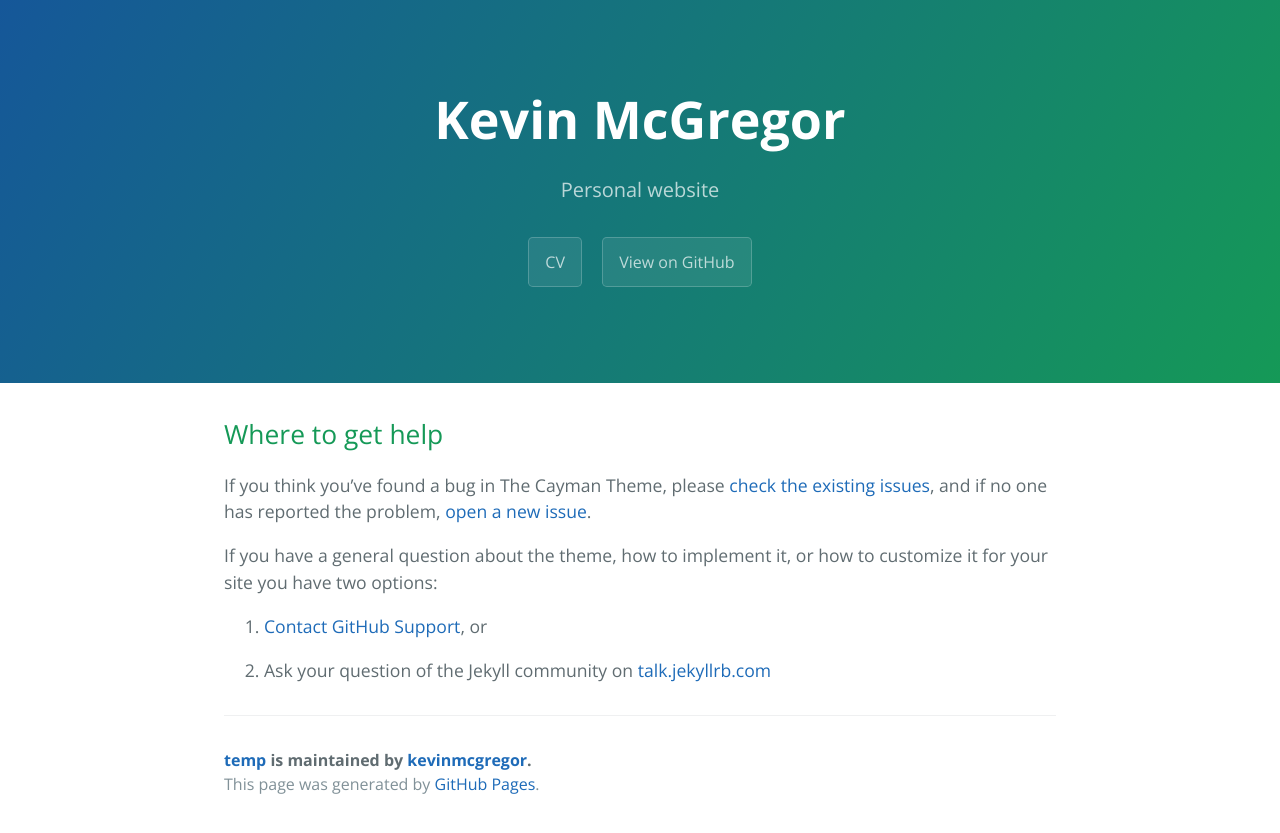
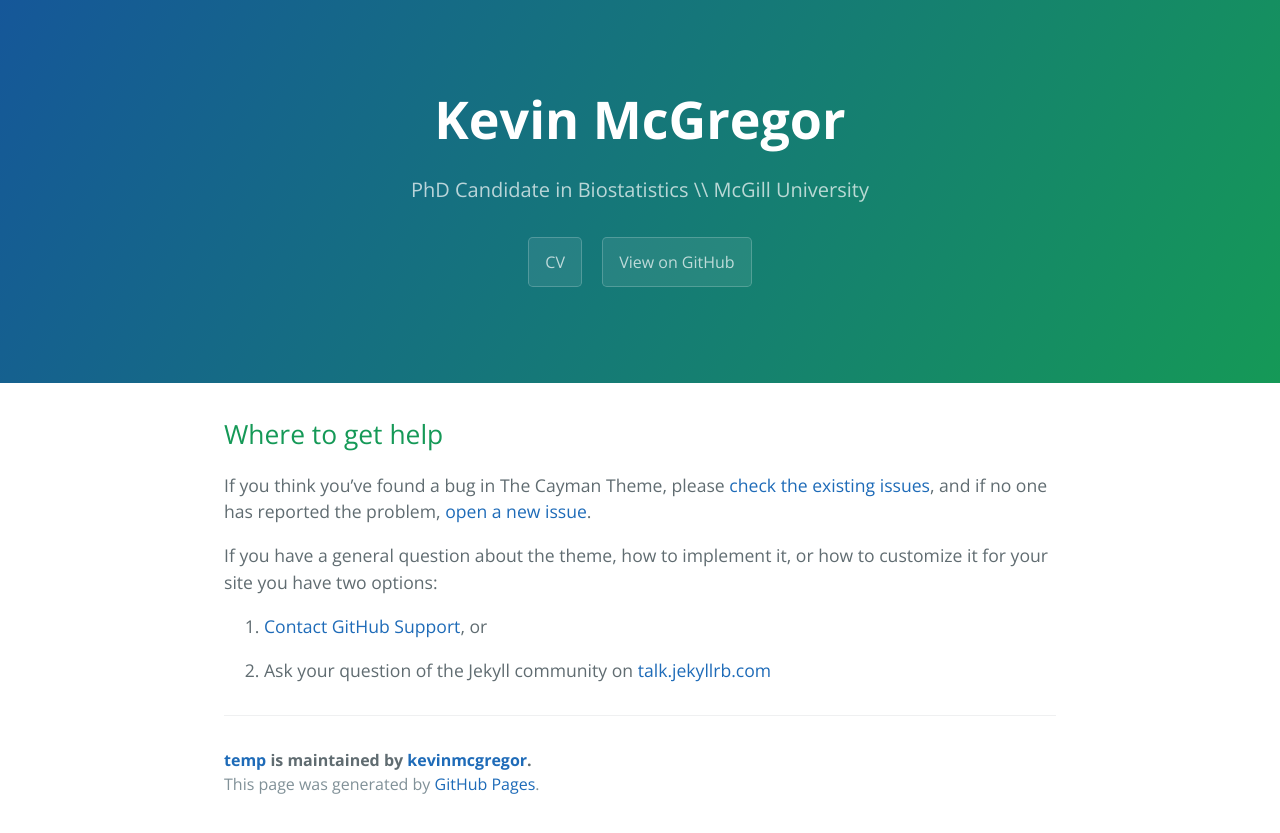
Before and after one commit to kevinmcgregor/temp, a Jekyll site: the page built from docs/SUPPORT.md, in a window 1280 px wide. Shown: the top 833 px of the page. Built offline with Jekyll 4.4.1, drawn with Linux system fonts in a browser that asks for light colours; our own code applies the rules of GitHub Pages for plain Markdown files.

Commit message:
changed description

```diff
--- a/_config.yml
+++ b/_config.yml
@@ -1,5 +1,5 @@
 title: Kevin McGregor
-description: Personal website
+description: PhD Candidate in Biostatistics \\ McGill University
 show_downloads: false
 google_analytics:
 theme: jekyll-theme-cayman
```
